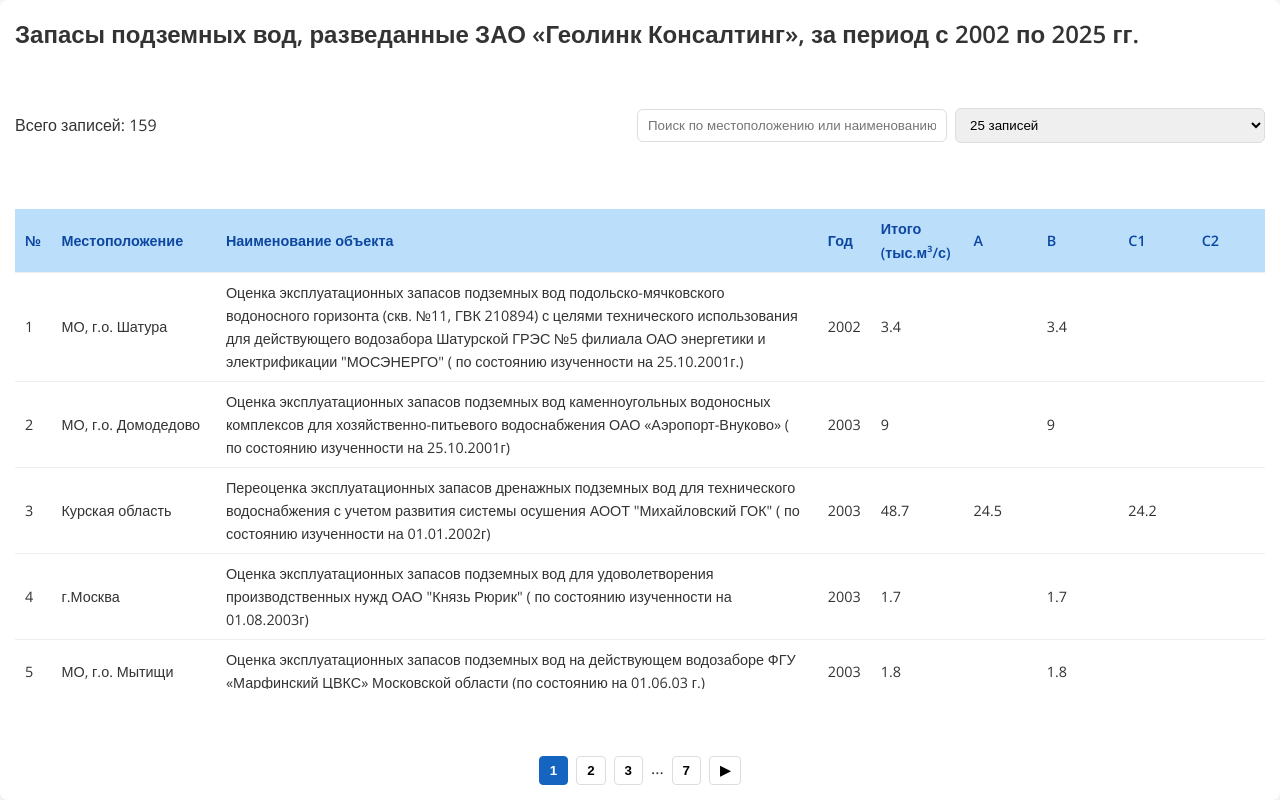
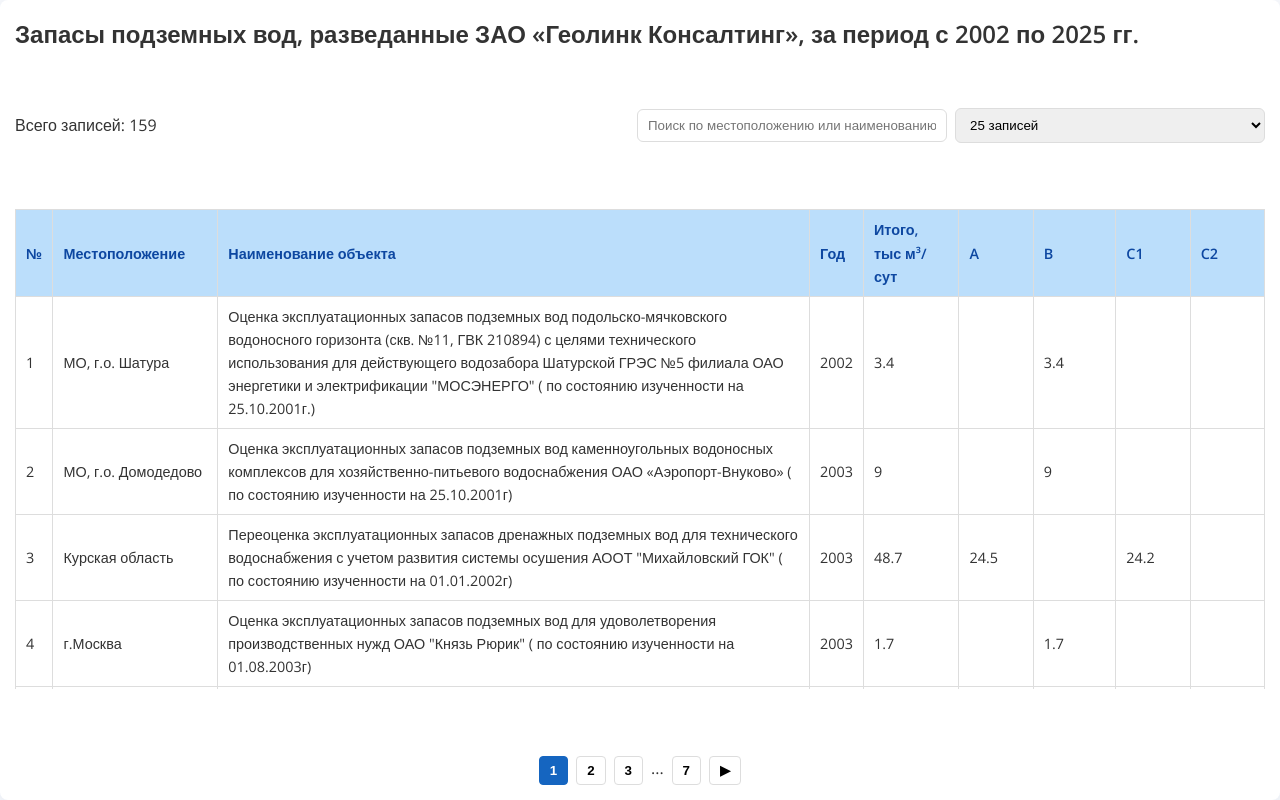
Before and after one commit to KsandrGH/GeoLink, a plain HTML site: page zapas.html in a window 1280 px wide. Drawn offline with nearby package versions, Linux system fonts and the light colour scheme.

Commit message:
Add files via upload

```diff
--- a/zapas.html
+++ b/zapas.html
@@ -40,7 +40,7 @@
     }
     table.zapas-table th, table.zapas-table td {
       padding: 8px 10px;
-      border-bottom: 1px solid #eee;
+      border: 1px solid #ddd; /* Добавьте эту строку */
       text-align: left;
     }
     table.zapas-table thead th {
@@ -144,7 +144,7 @@
               <th>Местоположение</th>
               <th>Наименование объекта</th>
               <th>Год</th>
-              <th>Итого (тыс.м³/с)</th>
+              <th>Итого, тыс м³/сут</th>
               <th>A</th>
               <th>B</th>
               <th>C1</th>
```
